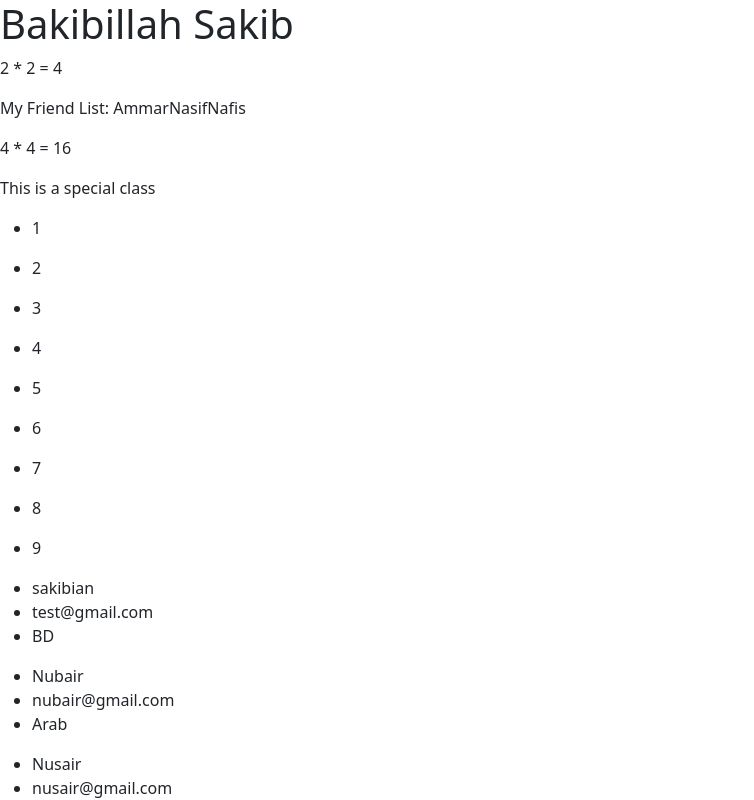
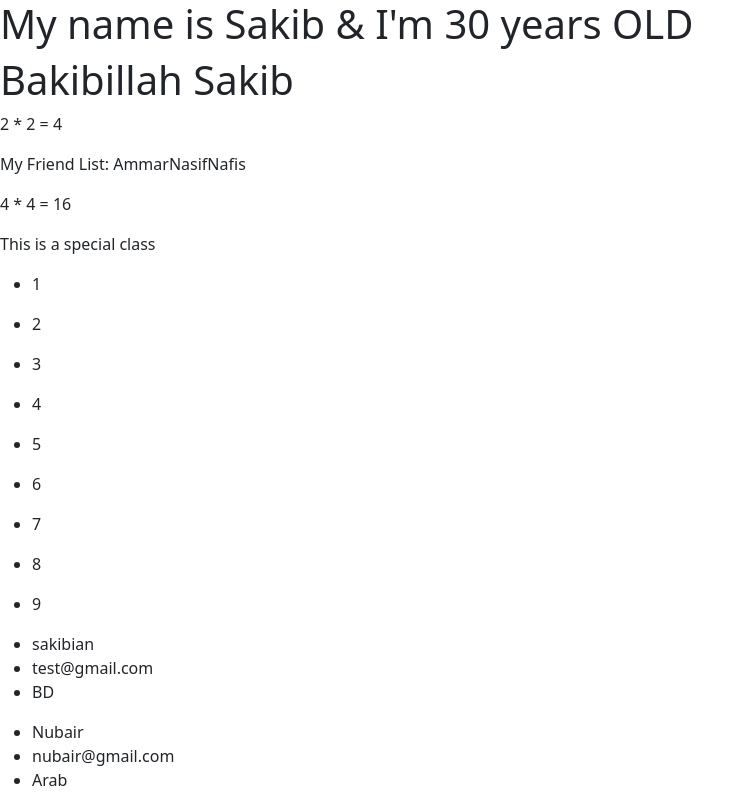
Before and after one commit to sakibian/sakib, a React (Create React App) app: page / in a window 1280 px wide. Shown: the top 800 px of the page, without its empty margins (0-754 px from the left). Built offline with nearby package versions, Linux system fonts and the light colour scheme; no server answers.

Commit message:
useContext hook

```diff
--- a/src/App.js
+++ b/src/App.js
@@ -6,10 +6,12 @@ import Events from "./components/Events";
 import Styling from "./components/Styling";
 import Counter from "./components/Counter";
 import { useEffect, useState } from "react";
+import PropDrilling from "./components/PropDrilling";
 
 function App() {
   return (
     <>
+      <PropDrilling />
       <Basic />
       <User
         img="https://avatars.githubusercontent.com/u/40847839?v=4"
--- /dev/null
+++ b/src/components/ComponentC.jsx
@@ -0,0 +1,35 @@
+import React from "react";
+import { Data, Data1 } from "./PropDrilling";
+
+import { useContext } from "react";
+
+function ComponentC() {
+  const name = useContext(Data);
+  const age = useContext(Data1);
+
+  return (
+    <>
+      <h1>
+        My name is {name} & I'm {age} years OLD
+      </h1>
+      {/* <Data.Consumer>
+        {(name) => {
+          //   return <h1>My name is : {name}</h1>;
+          return (
+            <Data1.Consumer>
+              {(age) => {
+                return (
+                  <h1>
+                    My name is: {name} & I'm {age} years old.
+                  </h1>
+                );
+              }}
+            </Data1.Consumer>
+          );
+        }}
+      </Data.Consumer> */}
+    </>
+  );
+}
+
+export default ComponentC;
--- /dev/null
+++ b/src/components/PropDrilling.jsx
@@ -0,0 +1,29 @@
+// 1.Import(createContext)
+import { createContext } from "react";
+import React from "react";
+import C from "./ComponentC";
+
+// 2.Creating instance of (createContext)
+export const Data = createContext();
+export const Data1 = createContext();
+
+function PropDrilling() {
+  // Context API
+  // useContext() hook
+  const name = "Sakib";
+  const age = 30;
+  return (
+    // 3. Wrap our component into Provider Component
+    <div>
+      <Data.Provider value={name}>
+        <Data1.Provider value={age}>
+          <C />
+        </Data1.Provider>
+      </Data.Provider>
+      {/* <A name={name} /> */}
+      {/* <B /> */}
+    </div>
+  );
+}
+
+export default PropDrilling;
```
Also changed, not shown: src/components/ComponentA.jsx (added, +12 -0 lines), src/components/ComponentB.jsx (added, +11 -0 lines).
